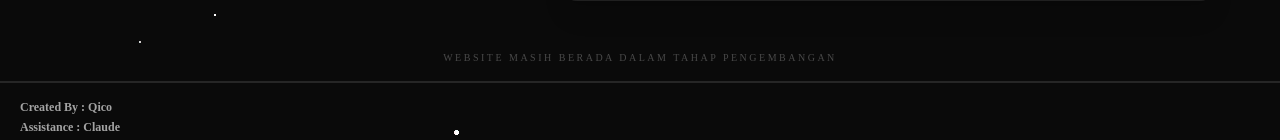
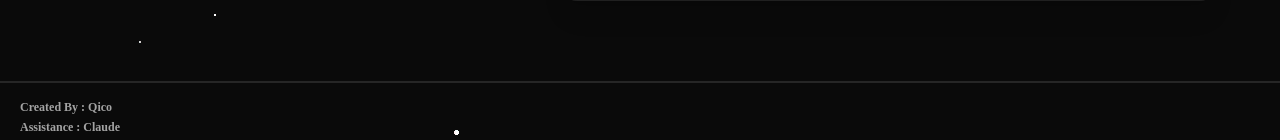
Before and after one commit to Muriar/archive-portfolio, a Next.js app: page /Profil in a window 1280 px wide. Shown: the part 1324-1464 px from the top of the page. Built offline with nearby package versions, Linux system fonts and the light colour scheme.

Commit message:
adding little text

```diff
--- a/components/sections/hero.tsx
+++ b/components/sections/hero.tsx
@@ -161,13 +161,6 @@ export function Hero() {
           </div>
         </div>
       </motion.div>
-
-        {/* Teks Status Footer Tetap di Bawah */}
-        <div className="absolute bottom-4 left-1/2 -translate-x-1/2 pointer-events-none">
-         <p className="text-[10px] font-medium uppercase tracking-[0.25em] text-neutral-400/70 dark:text-neutral-500/60 whitespace-nowrap text-center">
-          website masih berada dalam tahap pengembangan
-         </p>
-      </div>
     </section>
   );
 }
--- a/components/sections/menu.tsx
+++ b/components/sections/menu.tsx
@@ -53,6 +53,9 @@ function SectionEmpat() {
       <button className="mt-4 px-6 py-2 bg-indigo-600 text-white rounded-full hover:bg-indigo-500 transition">
         Coba Playground
       </button>
+      <p className="text-[11px] font-medium uppercase tracking-[0.25em] text-neutral-400/70 dark:text-neutral-500/60 whitespace-nowrap text-center">
+        Website Masih Dalam Pengembangan
+      </p>
     </motion.div>
   );
 }
```
